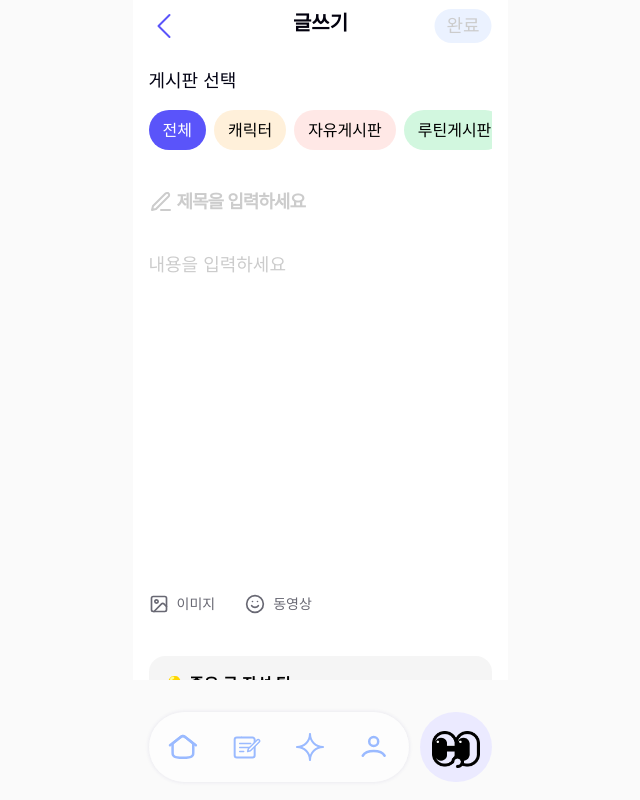
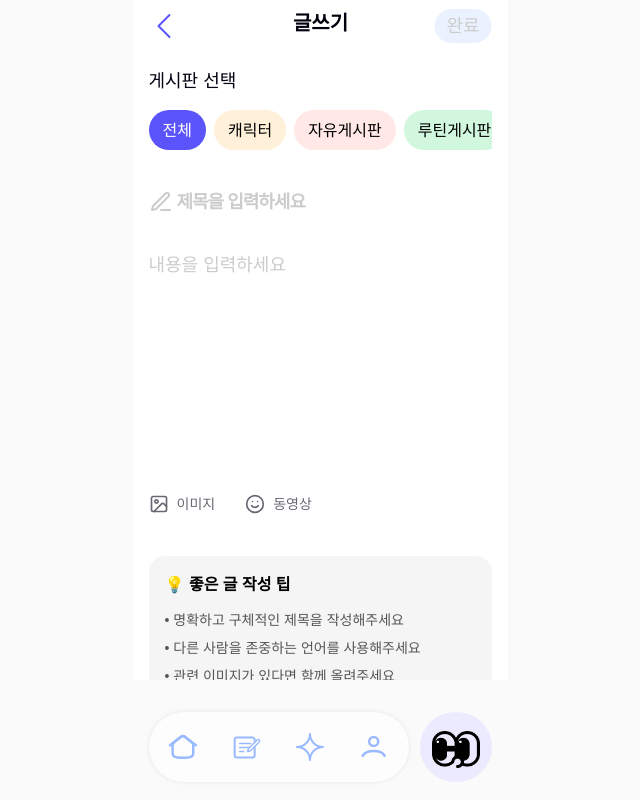
Before and after one commit to root-ryu/heai, a Next.js app: page /community/write in a window 1280 px wide. Shown: the whole page, without its empty margins (320-960 px from the left). Built offline with nearby package versions, Linux system fonts and the light colour scheme.

Commit message:
ㅇㅇㅇ

```diff
--- a/app/src/components/MainPage.tsx
+++ b/app/src/components/MainPage.tsx
@@ -789,7 +789,7 @@ function StepsCard({ onClick }: { onClick: () => void }) {
           <p className="font-pretendard font-semibold leading-none not-italic relative shrink-0 text-[#02010e] text-[18px] text-nowrap whitespace-pre">
             만보기
           </p>
-          <div className="content-stretch flex font-pretendard gap-[2px] h-[18px] items-center justify-center leading-[18px] not-italic relative shrink-0 text-[12px] text-[rgba(2,1,14,0.5)] text-center text-nowrap w-full">
+          <div className="content-start flex font-pretendard gap-[2px] h-[18px] items-center justify-start leading-[18px] not-italic relative shrink-0 text-[12px] text-[rgba(2,1,14,0.5)] text-center text-nowrap w-full">
             <p className="relative shrink-0">35Kcal</p>
             <p className="relative shrink-0">2h</p>
             <p className="relative shrink-0">3km</p>
--- a/app/src/pages/CommunityWritePage.tsx
+++ b/app/src/pages/CommunityWritePage.tsx
@@ -317,7 +317,7 @@ export default function CommunityWritePage() {
                           value={title}
                           onChange={(e) => setTitle(e.target.value)}
                           placeholder="제목을 입력하세요"
-                          className="font-pretendard font-semibold leading-[normal] not-italic flex-1 text-[#cccccc] text-[18px] tracking-[-1px] bg-transparent border-none outline-none placeholder:text-[#cccccc]"
+                          className="font-pretendard font-semibold leading-[normal] not-italic flex-1 text-[#000000] text-[18px] tracking-[-1px] bg-transparent border-none outline-none placeholder:text-[#cccccc]"
                         />
                       </div>
                     </div>
@@ -328,12 +328,12 @@ export default function CommunityWritePage() {
                   </div>
 
                   {/* 내용 입력 */}
-                  <div className="flex h-[300px] w-full">
+                  <div className="flex h-[200px] w-full">
                     <textarea
                       value={content}
                       onChange={(e) => setContent(e.target.value)}
                       placeholder="내용을 입력하세요"
-                      className="font-pretendard font-medium leading-[26px] not-italic w-full h-full resize-none bg-transparent border-none outline-none text-[#cccccc] text-[18px] placeholder:text-[#cccccc]"
+                      className="font-pretendard font-medium leading-[26px] not-italic w-full h-full resize-none bg-transparent border-none outline-none text-[#000000] text-[18px] placeholder:text-[#cccccc]"
                     />
                   </div>
                 </div>
```
